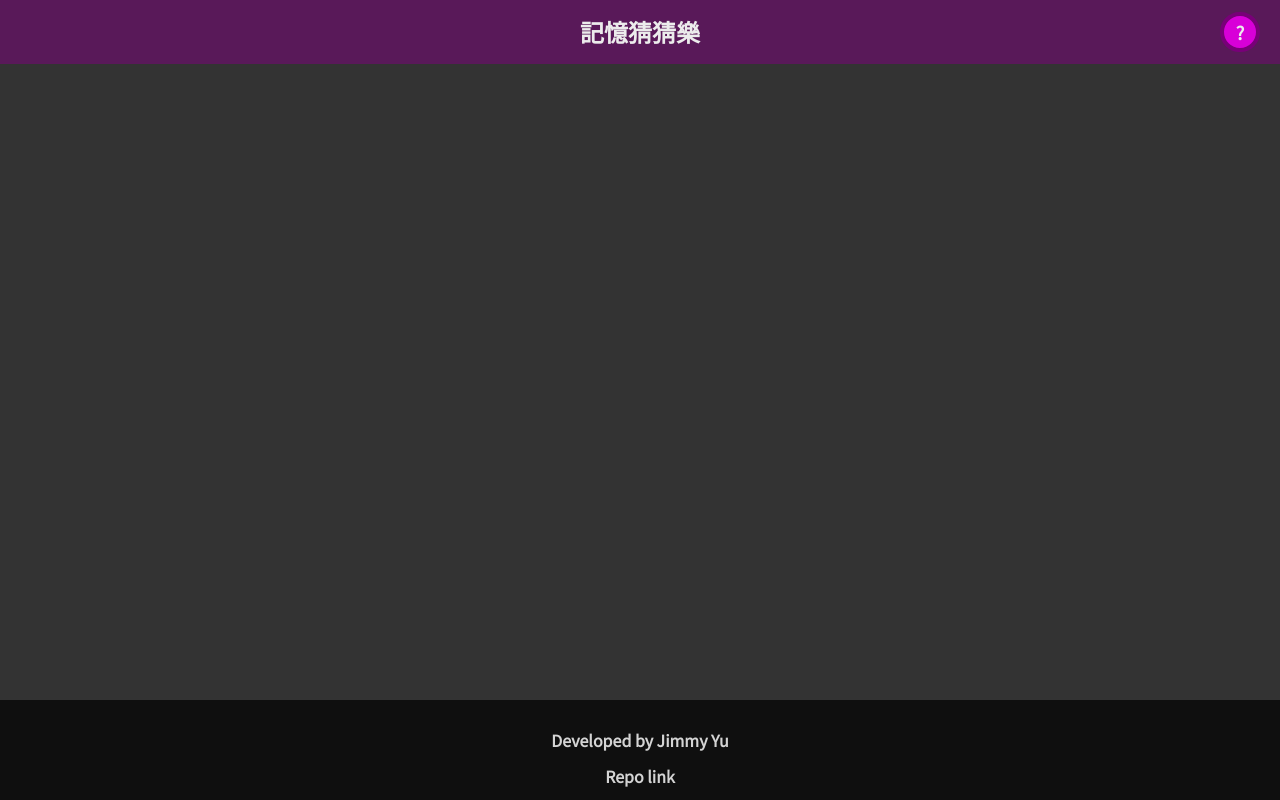
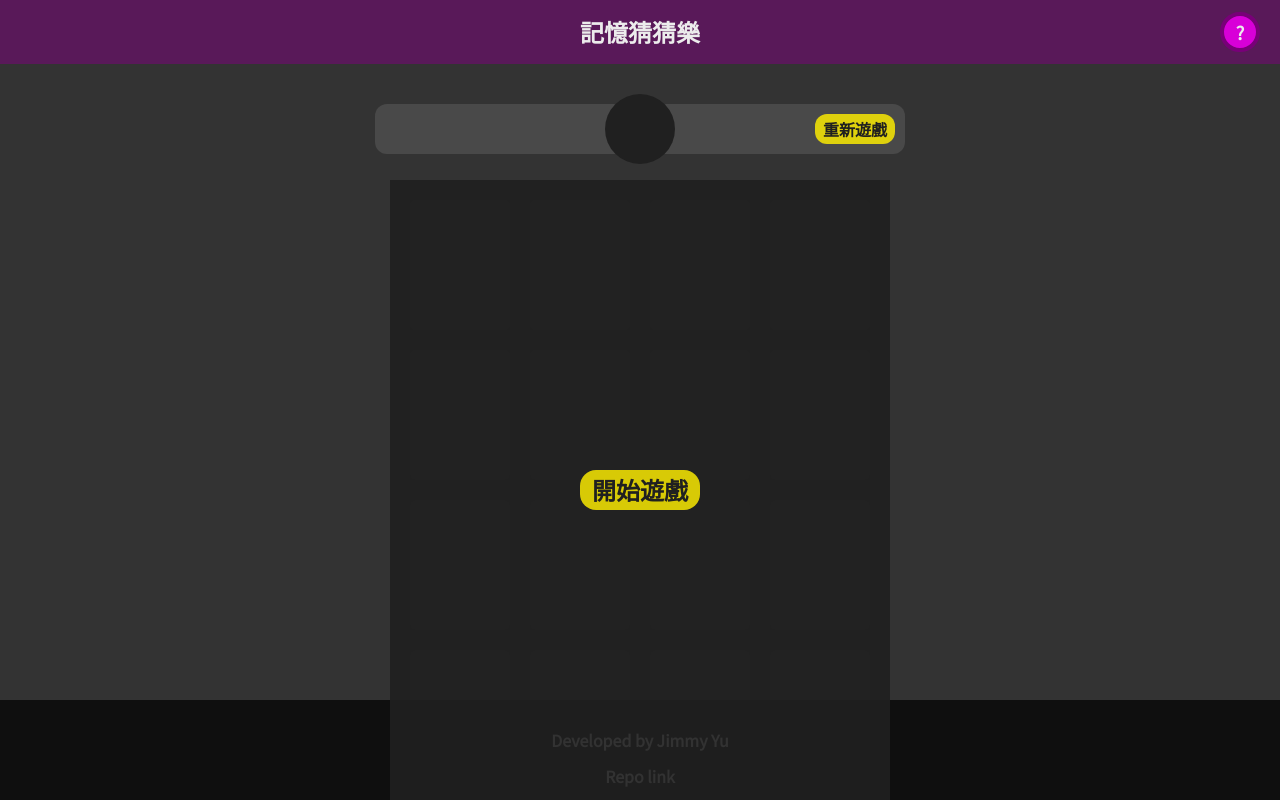
Before and after one commit to stu640978/memory-game, a Vue app: page / in a window 1280 px wide. Built offline with nearby package versions, Linux system fonts and the light colour scheme.

Commit message:
上傳目前遊戲進度

```diff
--- a/package.json
+++ b/package.json
@@ -40,7 +40,7 @@
     },
     "extends": [
       "plugin:vue/vue3-essential",
-      "eslint:recommended",
+      "eslint:recommended",  "plugin:prettier/recommended",
       "@vue/typescript/recommended",
       "plugin:prettier/recommended"
     ],
--- /dev/null
+++ b/src/components/GameArea/CardComponent.vue
@@ -0,0 +1,96 @@
+<template>
+  <div
+    class="card_container"
+    :class="[isFlipped === true ? 'flip' : null]"
+    @click="FlipCard"
+  >
+    <div class="card" :style="{ backgroundColor: color }">
+      <div class="card__box">
+        <span class="card__box__span">{{ number }}</span>
+      </div>
+    </div>
+    <div class="card__back"></div>
+  </div>
+</template>
+
+<script setup lang="ts">
+import { defineProps, defineEmits } from "vue";
+
+const props = defineProps({
+  id: {
+    type: Number,
+    required: true,
+  },
+  number: {
+    type: Number,
+    required: true,
+  },
+  color: {
+    type: String,
+    required: true,
+  },
+  isFlipped: {
+    type: Boolean,
+    required: true,
+  },
+  isMatched: {
+    type: Boolean,
+    required: true,
+  },
+});
+
+const emits = defineEmits<{
+  flip: [id: number];
+}>();
+
+const FlipCard = () => {
+  emits("flip", props.id);
+};
+</script>
+
+<style lang="scss" scoped>
+.card_container {
+  perspective: 1000px;
+  position: relative;
+  height: 130px;
+  width: 100px;
+  margin: 10px;
+
+  .card,
+  .card__back {
+    position: absolute;
+    position: absolute;
+    width: 100%;
+    height: 100%;
+    backface-visibility: hidden;
+    transition: transform 0.25s ease-in-out;
+  }
+  .card {
+    @extend %flex_center;
+    border-radius: 5px;
+    transform: rotateY(-180deg);
+
+    .card__box {
+      background-color: #3b3b3bd4;
+      border-radius: 50%;
+      width: 44px;
+      height: 44px;
+      @extend %flex_center;
+
+      .card__box__span {
+        @include font_set(#ececec, 32px, 600);
+        line-height: 44px;
+      }
+    }
+  }
+
+  .card__back {
+    background-color: #3b3b3bd4;
+    border-radius: 5px;
+    transform: rotateY(0deg);
+  }
+}
+.flip .card__back {
+  transform: rotateY(180deg);
+}
+</style>
--- a/src/components/GameArea/GameComponent.vue
+++ b/src/components/GameArea/GameComponent.vue
@@ -1,7 +1,264 @@
 <template>
-  <div class="container"></div>
+  <div class="container">
+    <div class="gamearea">
+      <div class="info__box">
+        <div class="timer"></div>
+        <div class="reset__btn" @click="ResetGame">重新遊戲</div>
+      </div>
+      <div class="cardarea">
+        <div class="cover" :class="{ active: coverActive }">
+          <span class="text" @click="StartGame">開始遊戲</span>
+        </div>
+        <CardComponent
+          v-for="(item, index) in outputCardData"
+          :key="index"
+          v-bind="item"
+          v-model:id="emitData"
+        />
+      </div>
+    </div>
+  </div>
 </template>
 
-<script setup lang="ts"></script>
+<script setup lang="ts">
+import { ref, reactive } from "vue";
+import CardComponent from "@/components/GameArea/CardComponent.vue";
 
-<style lang="scss" scoped></style>
+const coverActive = ref(true);
+
+const emitData = ref(0);
+
+const cardData = reactive([
+  {
+    id: 1,
+    number: 1,
+    color: "red",
+    isFlipped: false,
+    isMatched: false,
+  },
+  {
+    id: 2,
+    number: 1,
+    color: "red",
+    isFlipped: false,
+    isMatched: false,
+  },
+  {
+    id: 3,
+    number: 2,
+    color: "orange",
+    isFlipped: false,
+    isMatched: false,
+  },
+  {
+    id: 4,
+    number: 2,
+    color: "orange",
+    isFlipped: false,
+    isMatched: false,
+  },
+  {
+    id: 5,
+    number: 3,
+    color: "yellow",
+    isFlipped: false,
+    isMatched: false,
+  },
+  {
+    id: 6,
+    number: 3,
+    color: "yellow",
+    isFlipped: false,
+    isMatched: false,
+  },
+  {
+    id: 7,
+    number: 4,
+    color: "green",
+    isFlipped: false,
+    isMatched: false,
+  },
+  {
+    id: 8,
+    number: 4,
+    color: "green",
+    isFlipped: false,
+    isMatched: false,
+  },
+  {
+    id: 9,
+    number: 5,
+    color: "blue",
+    isFlipped: false,
+    isMatched: false,
+  },
+  {
+    id: 10,
+    number: 5,
+    color: "blue",
+    isFlipped: false,
+    isMatched: false,
+  },
+  {
+    id: 11,
+    number: 6,
+    color: "purple",
+    isFlipped: false,
+    isMatched: false,
+  },
+  {
+    id: 12,
+    number: 6,
+    color: "purple",
+    isFlipped: false,
+    isMatched: false,
+  },
+  {
+    id: 13,
+    number: 7,
+    color: "pink",
+    isFlipped: false,
+    isMatched: false,
+  },
+  {
+    id: 14,
+    number: 7,
+    color: "pink",
+    isFlipped: false,
+    isMatched: false,
+  },
+  {
+    id: 15,
+    number: 8,
+    color: "gray",
+    isFlipped: false,
+    isMatched: false,
+  },
+  {
+    id: 16,
+    number: 8,
+    color: "gray",
+    isFlipped: false,
+    isMatched: false,
+  },
+]);
+
+const outputCardData = reactive([...cardData]);
+
+const GenerateNewData = () => {
+  // let newArray = reactive([...cardData]);
+  let newArray = Shuffle(outputCardData);
+
+  outputCardData.splice(0, outputCardData.length, ...newArray);
+};
+
+// 使用 Fisher-Yates Shuffle 洗牌演算法隨機排序原始陣列
+const Shuffle = (array: typeof cardData) => {
+  for (let i = array.length - 1; i > 0; i--) {
+    const j = Math.floor(Math.random() * (i + 1));
+
+    [array[i], array[j]] = [array[j], array[i]];
+  }
+
+  return array;
+};
+
+const ResetGame = () => {
+  // let newArray = reactive([...cardData]);
+  outputCardData.forEach((element) => {
+    element.isFlipped = false;
+    element.isMatched = false;
+  });
+  // outputCardData.splice(0, outputCardData.length, ...newArray);
+  coverActive.value = true;
+};
+
+const StartGame = () => {
+  GenerateNewData();
+  coverActive.value = false;
+};
+</script>
+
+<style lang="scss" scoped>
+.container {
+  width: 100%;
+  height: calc(100% - 100px);
+  @extend %flex_center;
+  flex-wrap: wrap;
+  .gamearea {
+    max-width: 550px;
+    width: 100%;
+    height: 100%;
+    @extend %flex_center;
+    flex-wrap: wrap;
+    padding: 0 10px;
+    .info__box {
+      margin: 40px 0 26px;
+      width: 100%;
+      height: 50px;
+      @extend %flex_center;
+      background-color: #4d4d4dd4;
+      border-radius: 12px;
+      position: relative;
+      .timer {
+        width: 70px;
+        height: 70px;
+        border-radius: 50%;
+        background-color: #202020;
+      }
+      .reset__btn {
+        position: absolute;
+        right: 10px;
+        top: 10px;
+        width: 80px;
+        height: 30px;
+        border-radius: 12px;
+        background-color: #ffee00d2;
+        @include font_set(#202020, 16px, 600);
+        line-height: 30px;
+        cursor: pointer;
+
+        &:hover {
+          scale: 1.1;
+        }
+      }
+    }
+    .cardarea {
+      width: 500px;
+      height: 100%;
+      @extend %flex_center;
+      flex-wrap: wrap;
+      padding: 10px;
+      position: relative;
+      .cover {
+        position: absolute;
+        top: 0;
+        left: 0;
+        width: 100%;
+        height: 100%;
+        z-index: 10;
+        @extend %flex_center;
+        background-color: #202020e5;
+        visibility: hidden;
+        .text {
+          width: 120px;
+          height: 40px;
+          border-radius: 16px;
+          background-color: #ffee00d2;
+          @include font_set(#202020, 24px, 600);
+          line-height: 40px;
+          cursor: pointer;
+
+          &:hover {
+            scale: 1.1;
+          }
+        }
+      }
+
+      .active {
+        visibility: visible;
+      }
+    }
+  }
+}
+</style>
--- a/src/components/HeaderArea/HeaderComponent.vue
+++ b/src/components/HeaderArea/HeaderComponent.vue
@@ -20,7 +20,7 @@
       </span>
       <span class="tips_text"> 遊戲規則：<br /> </span>
       <span class="tips_text">
-        1. 遊戲開始時，會隨機產生 9 張卡片，每張卡片都有一個對應的配對卡片
+        1. 遊戲開始時，會隨機產生 16 張卡片，每張卡片都有一個對應的配對卡片
         <br />
       </span>
       <span class="tips_text">
@@ -104,6 +104,10 @@ const GetLatestWidthAndResizeDialog = () => {
       background-color: rgb(216, 0, 216);
       line-height: 32px;
       cursor: pointer;
+
+      &:hover {
+        scale: 1.1;
+      }
     }
   }
 }
```
Also changed, not shown: vue.config.js (+4 -4 lines).
